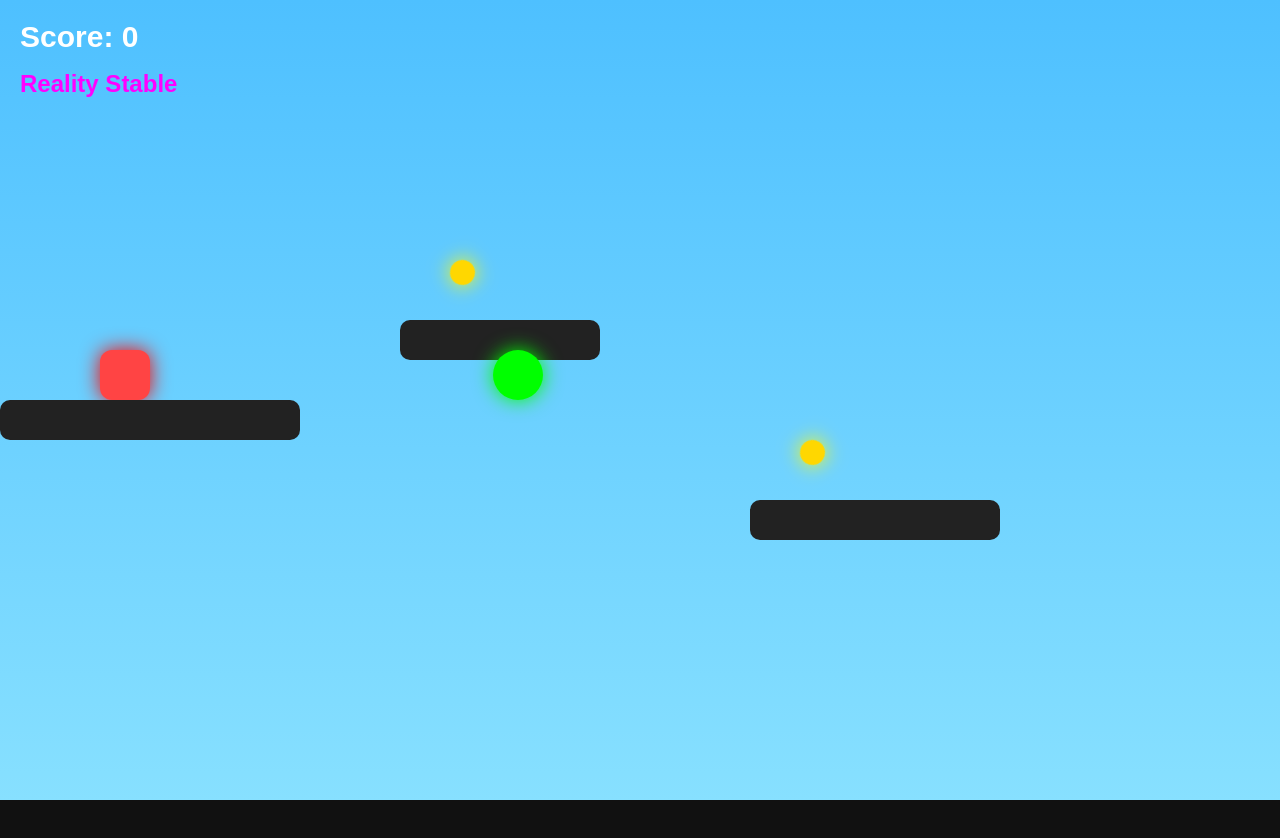
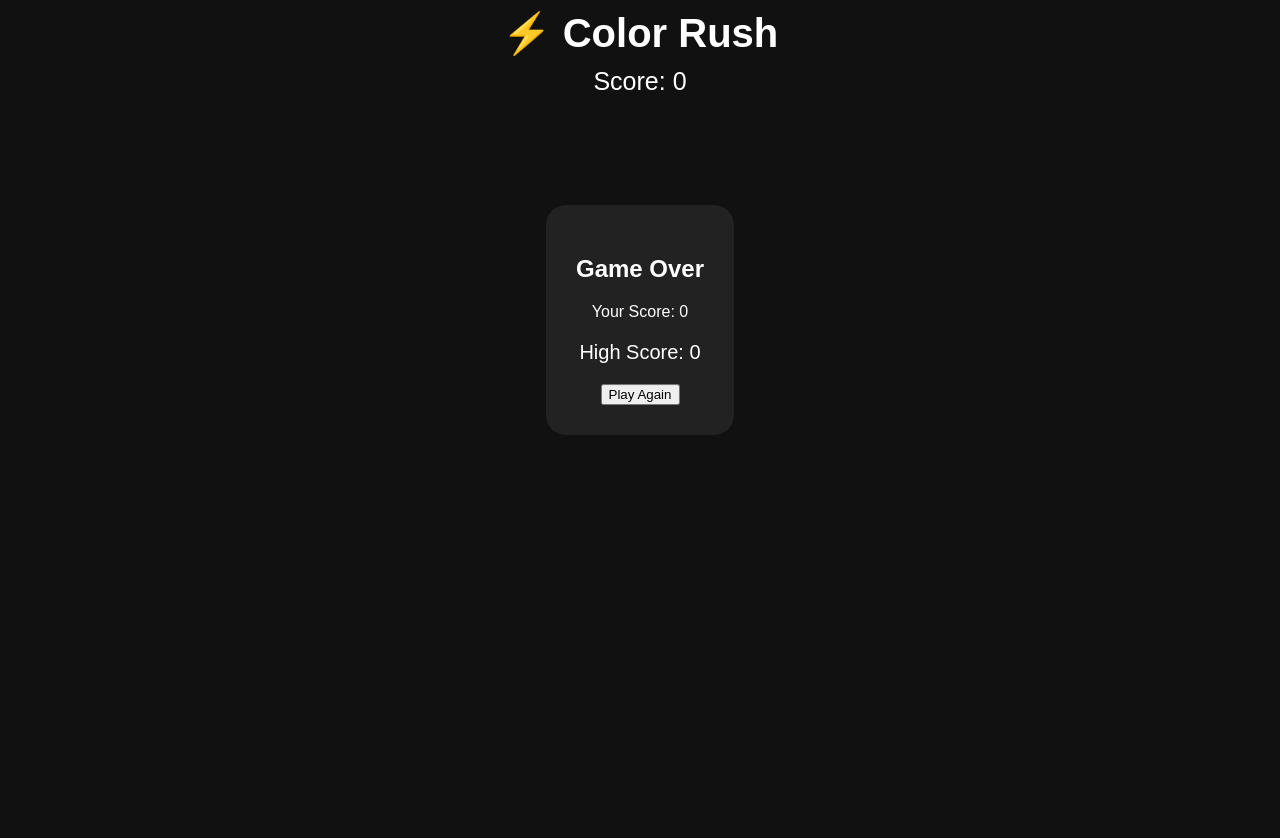
Before and after one commit to devtiwari-bit/ColorRushX, a plain HTML site: page index.html in a window 1280 px wide. Both pictures are taken after a click on the button "START GAME". Before the commit the page ends 800 px from the top, so only its background shows below. Drawn offline with Linux system fonts and the light colour scheme.

Commit message:
Update index.html

```diff
--- a/index.html
+++ b/index.html
@@ -3,19 +3,26 @@
 <head>
 <meta charset="UTF-8">
 <meta name="viewport" content="width=device-width, initial-scale=1.0">
-<title>Reality Glitch</title>
+<title>Color Rush - VedGames Production</title>
 
 <style>
-*{
+body{
     margin:0;
-padding:0;
-box-sizing:border-box;
-font-family:Arial;
+    overflow:hidden;
+    font-family:Arial, sans-serif;
+    background:#111;
+    color:white;
+    text-align:center;
 }
 
-body{
-overflow:hidden;
-background:#111;
+h1{
+    margin:10px;
+    font-size:40px;
+}
+
+#score{
+    font-size:25px;
+    margin-bottom:10px;
 }
 
 #game{
@@ -23,317 +30,151 @@ position:relative;
     width:100vw;
     height:100vh;
     overflow:hidden;
-background:linear-gradient(#4ec0ff,#87e0ff);
-transition:1s;
 }
 
-#player{
+.ball{
     position:absolute;
-width:50px;
-height:50px;
-background:#ff4444;
-border-radius:12px;
-left:100px;
-top:300px;
-box-shadow:0 0 20px red;
-transition:0.2s;
+    width:60px;
+    height:60px;
+    border-radius:50%;
+    cursor:pointer;
+    animation:pop 0.2s ease;
 }
 
-.platform{
-position:absolute;
-height:40px;
-background:#222;
-border-radius:10px;
+@keyframes pop{
+    from{transform:scale(0);}
+    to{transform:scale(1);}
 }
 
-.coin{
-position:absolute;
-width:25px;
-height:25px;
-border-radius:50%;
-background:gold;
-box-shadow:0 0 20px yellow;
-animation:spin 1s linear infinite;
+#startBtn{
+    padding:15px 35px;
+    font-size:22px;
+    border:none;
+    border-radius:10px;
+    cursor:pointer;
+    background:lime;
+    color:black;
+    font-weight:bold;
 }
 
-@keyframes spin{
-0%{transform:rotate(0deg);}
-100%{transform:rotate(360deg);}
+#gameOver{
+    display:none;
+    position:absolute;
+    top:40%;
+    left:50%;
+    transform:translate(-50%,-50%);
+    background:#222;
+    padding:30px;
+    border-radius:20px;
 }
 
-#score{
-position:absolute;
-top:20px;
-left:20px;
-font-size:30px;
-color:white;
-font-weight:bold;
-z-index:100;
-}
-
-#glitchText{
-position:absolute;
-top:70px;
-left:20px;
-font-size:24px;
-color:#ff00ff;
-font-weight:bold;
-z-index:100;
-}
-
-.glitch{
-animation:glitch 0.2s infinite;
-}
-
-@keyframes glitch{
-0%{transform:translate(2px,0);}
-25%{transform:translate(-2px,2px);}
-50%{transform:translate(2px,-2px);}
-75%{transform:translate(-2px,0);}
-100%{transform:translate(0,0);}
-}
-
-.dark{
-filter:invert(1) hue-rotate(180deg);
-}
-
-.gravity{
-transform:rotate(180deg);
-}
-
-#start{
-position:absolute;
-top:50%;
-left:50%;
-transform:translate(-50%,-50%);
-padding:20px 40px;
-font-size:30px;
-border:none;
-border-radius:20px;
-background:#ff00ff;
-color:white;
-cursor:pointer;
-z-index:200;
-box-shadow:0 0 20px #ff00ff;
-}
-
-.enemy{
-position:absolute;
-width:50px;
-height:50px;
-background:lime;
-border-radius:50%;
-box-shadow:0 0 20px lime;
+#highscore{
+    font-size:20px;
 }
 </style>
 </head>
 
 <body>
 
-<div id="game">
+<h1>⚡ Color Rush</h1>
+<div id="score">Score: 0</div>
 
-<div id="score">Score: 0</div>
-<div id="glitchText">Reality Stable</div>
+<button id="startBtn">START GAME</button>
 
-<button id="start">START GAME</button>
+<div id="game"></div>
 
-<div id="player"></div>
-
-<div class="platform" style="width:300px; left:0px; top:400px;"></div>
-<div class="platform" style="width:200px; left:400px; top:320px;"></div>
-<div class="platform" style="width:250px; left:750px; top:500px;"></div>
-
-<div class="coin" style="left:450px; top:260px;"></div>
-<div class="coin" style="left:800px; top:440px;"></div>
-
-<div class="enemy" id="enemy" style="left:1000px; top:350px;"></div>
-
+<div id="gameOver">
+    <h2>Game Over</h2>
+    <p id="finalScore"></p>
+    <p id="highscore"></p>
+    <button onclick="restartGame()">Play Again</button>
 </div>
 
 <script>
-
-const player = document.getElementById("player");
 const game = document.getElementById("game");
 const scoreText = document.getElementById("score");
-const glitchText = document.getElementById("glitchText");
-const startBtn = document.getElementById("start");
-const enemy = document.getElementById("enemy");
+const startBtn = document.getElementById("startBtn");
+const gameOverBox = document.getElementById("gameOver");
+const finalScore = document.getElementById("finalScore");
+const highscoreText = document.getElementById("highscore");
 
-let x = 100;
-let y = 300;
-let velocityY = 0;
-let gravity = 0.7;
-let jumping = false;
 let score = 0;
-let gameStarted = false;
+let speed = 1500;
+let gameRunning = false;
+let highscore = localStorage.getItem("colorRushHigh") || 0;
 
-const keys = {};
+startBtn.onclick = startGame;
 
-document.addEventListener("keydown", e=>{
-keys[e.key]=true;
-});
+function startGame(){
+    score = 0;
+    speed = 1500;
+    gameRunning = true;
 
-document.addEventListener("keyup", e=>{
-keys[e.key]=false;
-});
+    scoreText.innerHTML = "Score: 0";
+    startBtn.style.display = "none";
+    gameOverBox.style.display = "none";
 
-startBtn.onclick = ()=>{
-startBtn.style.display="none";
-gameStarted=true;
-gameLoop();
-setInterval(randomGlitch,8000);
+    spawnBall();
+}
+
+function spawnBall(){
+
+    if(!gameRunning) return;
+
+    const ball = document.createElement("div");
+    ball.classList.add("ball");
+
+    const colors = ["red","blue","lime","yellow","cyan","orange","pink"];
+    ball.style.background = colors[Math.floor(Math.random()*colors.length)];
+
+    const x = Math.random() * (window.innerWidth - 70);
+    const y = Math.random() * (window.innerHeight - 150);
+
+    ball.style.left = x + "px";
+    ball.style.top = y + "px";
+
+    game.appendChild(ball);
+
+    let clicked = false;
+
+    ball.onclick = () => {
+        clicked = true;
+        score++;
+        scoreText.innerHTML = "Score: " + score;
+
+        if(score % 5 === 0 && speed > 500){
+            speed -= 100;
+        }
+
+        ball.remove();
+        spawnBall();
     };
 
-function gameLoop(){
-
-if(!gameStarted)return;
-
-requestAnimationFrame(gameLoop);
-
-velocityY += gravity;
-y += velocityY;
-
-if(keys["ArrowRight"]) x += 6;
-if(keys["ArrowLeft"]) x -= 6;
-
-if(keys[" "] && !jumping){
-velocityY = -15;
-jumping = true;
+    setTimeout(() => {
+        if(!clicked){
+            endGame();
+        }
+        ball.remove();
+    }, speed);
 }
 
-if(y > 350){
-y = 350;
-velocityY = 0;
-jumping = false;
+function endGame(){
+    gameRunning = false;
+
+    if(score > highscore){
+        highscore = score;
+        localStorage.setItem("colorRushHigh", highscore);
     }
 
-player.style.left = x + "px";
-player.style.top = y + "px";
+    finalScore.innerHTML = "Your Score: " + score;
+    highscoreText.innerHTML = "High Score: " + highscore;
 
-moveEnemy();
-
-checkCoins();
-
-checkEnemy();
-
+    gameOverBox.style.display = "block";
 }
 
-function moveEnemy(){
-
-let enemyX = parseInt(enemy.style.left);
-
-enemyX -= 3;
-
-if(enemyX < -100){
-enemyX = window.innerWidth + 200;
+function restartGame(){
+    startGame();
 }
-
-enemy.style.left = enemyX + "px";
-
-}
-
-function checkEnemy(){
-
-let enemyX = parseInt(enemy.style.left);
-let enemyY = parseInt(enemy.style.top);
-
-if(
-x < enemyX + 50 &&
-x + 50 > enemyX &&
-y < enemyY + 50 &&
-y + 50 > enemyY
-){
-alert("Game Over! Score: " + score);
-location.reload();
-}
-
-}
-
-function checkCoins(){
-
-document.querySelectorAll(".coin").forEach(coin=>{
-
-let coinX = parseInt(coin.style.left);
-let coinY = parseInt(coin.style.top);
-
-if(
-x < coinX + 25 &&
-x + 50 > coinX &&
-y < coinY + 25 &&
-y + 50 > coinY
-){
-
-coin.remove();
-
-score += 10;
-
-scoreText.innerHTML = "Score: " + score;
-
-createCoin();
-
-}
-
-});
-
-}
-
-function createCoin(){
-
-const coin = document.createElement("div");
-
-coin.classList.add("coin");
-
-coin.style.left = Math.random() * (window.innerWidth - 100) + "px";
-coin.style.top = Math.random() * 500 + "px";
-
-game.appendChild(coin);
-
-}
-
-function randomGlitch(){
-
-const glitches = [
-
-()=>{
-game.classList.toggle("dark");
-glitchText.innerHTML = "GLITCH: DARK MODE";
-},
-
-()=>{
-document.body.classList.toggle("glitch");
-glitchText.innerHTML = "GLITCH: REALITY SHAKE";
-},
-
-()=>{
-gravity = gravity === 0.7 ? -0.7 : 0.7;
-glitchText.innerHTML = "GLITCH: REVERSE GRAVITY";
-},
-
-()=>{
-player.style.borderRadius = "50%";
-glitchText.innerHTML = "GLITCH: PLAYER MUTATION";
-},
-
-()=>{
-game.style.background =
-`hsl(${Math.random()*360},70%,60%)`;
-glitchText.innerHTML = "GLITCH: COLOR CHAOS";
-},
-
-()=>{
-player.style.transform =
-`scale(${Math.random()*2+0.5})`;
-glitchText.innerHTML = "GLITCH: SIZE ERROR";
-}
-
-];
-
-const random = Math.floor(Math.random()*glitches.length);
-
-glitches[random]();
-
-}
-
 </script>
 
 </body>
```
Lines whose indentation alone changed are shown as unchanged.
